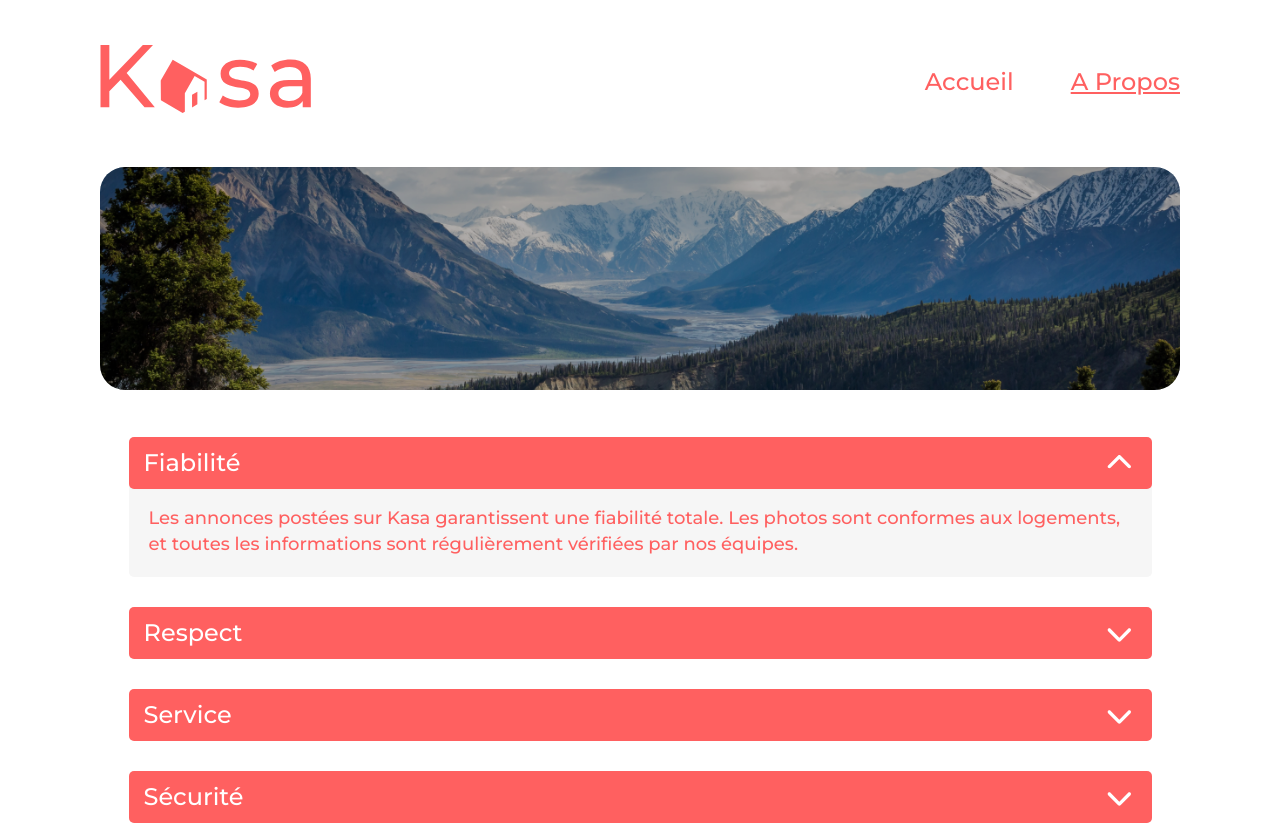
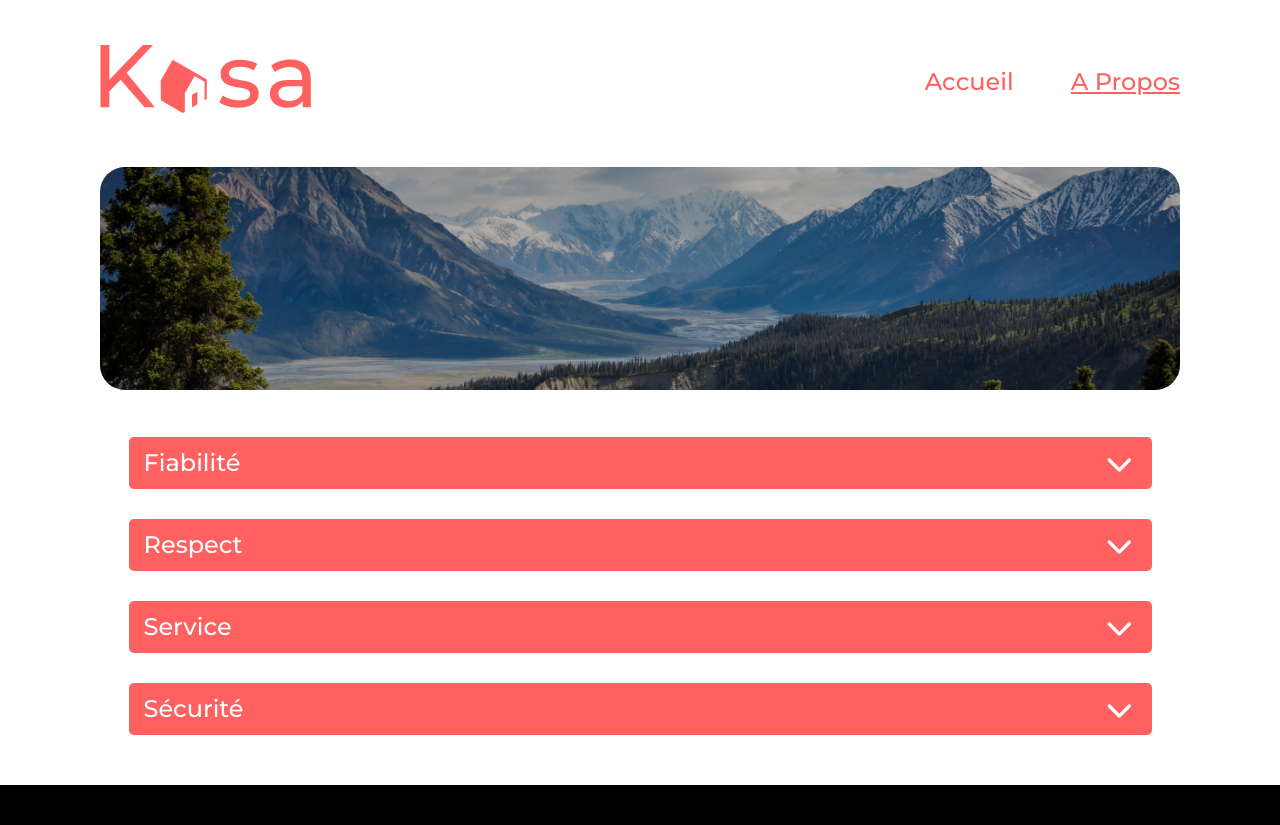
Before and after one commit to garudo34/OCR-Projet11, a React (Create React App) app: page /about in a window 1280 px wide. Shown: the top 825 px of the page. Built offline with nearby package versions, Linux system fonts and the light colour scheme.

Commit message:
change tag name on few elements

```diff
--- a/src/components/Hero/index.jsx
+++ b/src/components/Hero/index.jsx
@@ -2,11 +2,11 @@ import '../../styles/Hero.css'
 
 function Hero(props) {
   return (
-    <section className='hero'>
+    <div className='hero'>
       <img src={props.cover} alt={props.altTextCover} />
       <div className='opaciter'></div>
       {props.mainText && <h1>{props.mainText && props.mainText}</h1>}
-    </section>
+    </div>
   )
 }
 
--- a/src/pages/About/index.jsx
+++ b/src/pages/About/index.jsx
@@ -6,10 +6,10 @@ import Cover from '../../assets/background-about.png'
 function About() {
   document.title = 'A Propos - Kasa'
   return (
-    <div className='about'>
+    <main className='about'>
       <Hero cover={Cover} altTextCover={'Cover A Propos'} />
       <div className='collapse-wrapper'>
-        <Collapse open title='Fiabilité'>
+        <Collapse title='Fiabilité'>
           Les annonces postées sur Kasa garantissent une fiabilité totale. Les
           photos sont conformes aux logements, et toutes les informations sont
           régulièrement vérifiées par nos équipes.
@@ -33,7 +33,7 @@ function About() {
           sur la sécurité domestique pour nos hôtes.
         </Collapse>
       </div>
-    </div>
+    </main>
   )
 }
 export default About
--- a/src/pages/Home/index.jsx
+++ b/src/pages/Home/index.jsx
@@ -19,7 +19,7 @@ function Home() {
   }, [])
 
   return (
-    <div className='home'>
+    <main className='home'>
       <Hero
         cover={Cover}
         altTextCover={'Cover Home'}
@@ -31,7 +31,7 @@ function Home() {
           <Cards key={id} id={id} title={title} cover={cover} />
         ))}
       </div>
-    </div>
+    </main>
   )
 }
 export default Home
--- a/src/pages/Logement/index.jsx
+++ b/src/pages/Logement/index.jsx
@@ -46,7 +46,7 @@ function Logement() {
   const logementEquipments = logement && logement.equipments
 
   return (
-    <div className='logement'>
+    <main className='logement'>
       <div className='logement-carousel'>
         <Carousel pictures={logementPictures && logementPictures} />
       </div>
@@ -91,7 +91,7 @@ function Logement() {
           </Collapse>
         </div>
       </div>
-    </div>
+    </main>
   )
 }
 export default Logement
```
